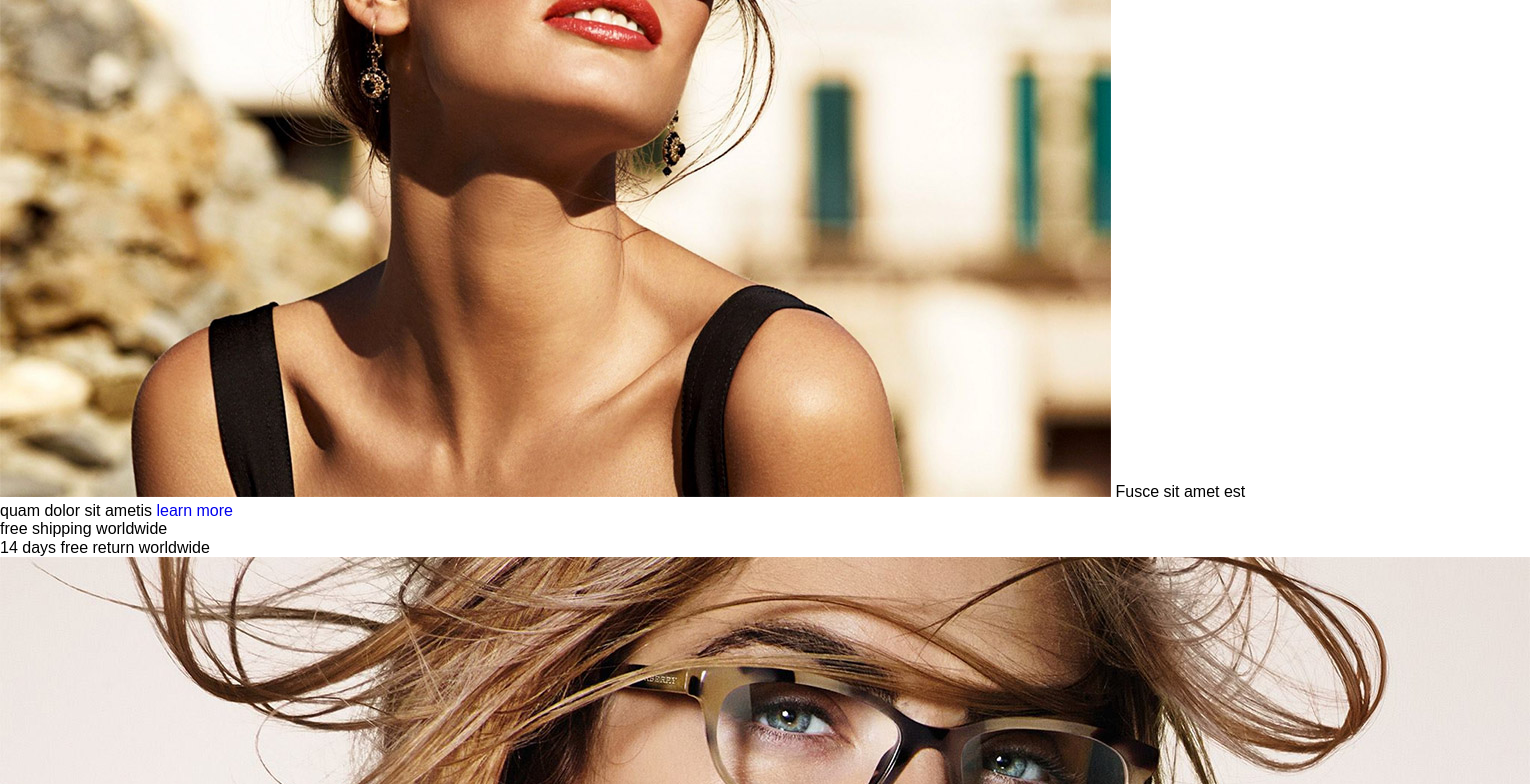
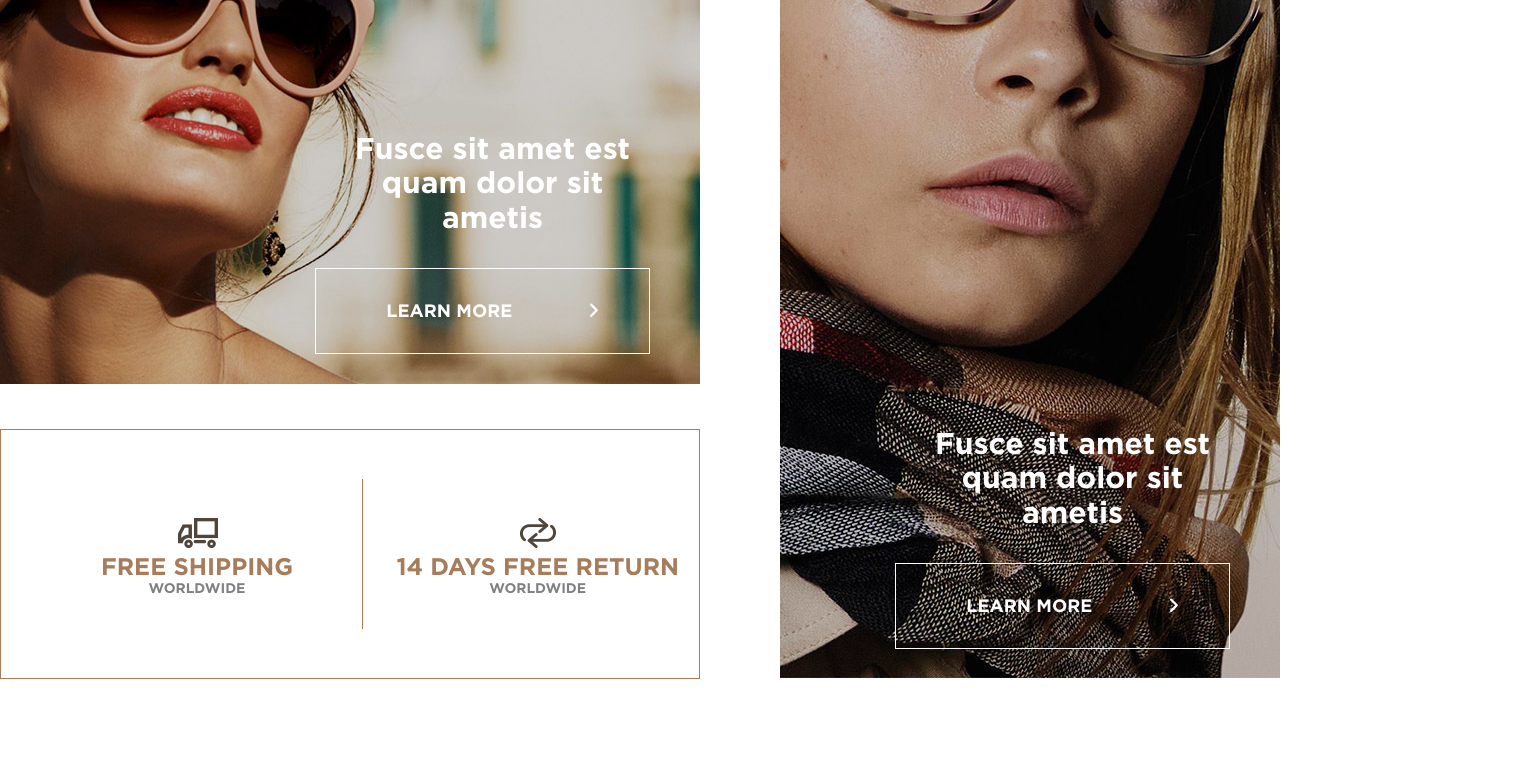
Before and after one commit to vlad-gritsenko/EyeCenter, a website: page app/index.html in a window 1280 px wide. Shown: the part 1080-1864 px from the top of the page, 1530 px wide, since content can reach past the window. After the commit the page ends 1759 px from the top, so only its background shows below. Drawn offline with Linux system fonts and the light colour scheme.

Commit message:
Added news and features block

```diff
--- a/app/css/fonts.css
+++ b/app/css/fonts.css
@@ -1,6 +1,11 @@
 @font-face {
   font-family: 'Roboto-Medium';
   src: url('../fonts/Roboto-Medium.ttf');
+}
+
+@font-face {
+  font-family: 'Roboto-Light';
+  src: url('../fonts/Roboto-Light.ttf');
 }
 
 @font-face {
--- a/app/index.html
+++ b/app/index.html
@@ -13,7 +13,7 @@
   <header>
     <div class="container">
       <div class="top">
-        <a href="#" class="logo">eye<strong>wear</strong></a>
+        <a href="#" class="logo">eye<span class="logo-bold">wear</span></a>
         <nav>
           <a href="#">Dioptric Glasses</a>
           <a href="#">Sunglasses</a>
@@ -46,10 +46,13 @@
   <main>
     <div class="container">
       <div class="news-and-features">
+        <div class="news-wrap">
           <div class="news-item-1">
             <img src="img/n-item-img-1.jpg" alt="picture one" class="n-item-img-1">
             <span class="news-title">Fusce sit amet est quam dolor sit ametis</span>
-          <a href="#" class="learn-more">learn more</a>
+            <a href="#" class="learn-more">learn more
+              <i class="fa fa-angle-right" aria-hidden="true"></i>
+            </a>
           </div>
           <div class="features">
             <div class="free-shipping">
@@ -63,10 +66,13 @@
               <span class="worldwide">worldwide</span>
             </div>
           </div>
+        </div>
         <div class="news-item-2">
           <img src="img/n-item-img-2.jpg" alt="picture one" class="n-item-img-1">
           <span class="news-title">Fusce sit amet est quam dolor sit ametis</span>
-          <a href="#" class="learn-more">learn more</a>
+          <a href="#" class="learn-more">learn more
+            <i class="fa fa-angle-right" aria-hidden="true"></i>
+          </a>
         </div>
       </div>
     </div>
--- a/app/sass/main.sass
+++ b/app/sass/main.sass
@@ -1,7 +1,7 @@
 @import "../sass/_vars.sass"
 @import "../sass/_mixins.sass"
 
-body
+*
   box-sizing: border-box
 
 a, a:visited
@@ -13,6 +13,7 @@ a, a:visited
 
 header
   padding-top: 85px
+  padding-bottom: 200px
   background-color: $beige
 
 .top
@@ -22,15 +23,17 @@ header
   margin-bottom: 200px
 
 .logo
-  @include font ('Roboto-Medium', 48px)
+  @include font ('Roboto-Light', 48px)
   line-height: 24px
   color: #303437
+  .logo-bold
+    @include font ('Roboto-Medium', 48px)
 
 nav
   max-width: 430px
   a
     margin-right: 25px
-    @include font ('Ghotam-Medium', 14px)
+    @include font ('Gotham-Medium', 14px)
     line-height: 24px
     font-weight: bold
     color: #212121
@@ -40,9 +43,12 @@ nav
       margin-right: 0
 
 .user-buttons
-  @include font ('Ghotam-Medium', 14px)
+  @include font ('Gotham-Medium', 14px)
   color: #212121
   text-transform: uppercase
+
+  a
+    color: #212121
 
   .fa-search
     margin-right: 20px
@@ -71,7 +77,7 @@ nav
 .m-en-title
   display: inline-block
   @include font ('Gotham-Bold', 140px)
-  color: #fff
+  colearlor: #fff
   text-transform: uppercase
 
 .women-sunglasses,
@@ -96,3 +102,107 @@ nav
       width: 1px
       height: 14px
       background-color: $brown
+
+.news-and-features
+  display: flex
+  justify-content: space-between
+  margin-top: -100px
+
+.news-title
+  position: absolute
+  right: 70px
+  bottom: 150px
+  width: 275px
+  text-align: center
+  @include font ('Gotham-Bold', 30px)
+  color: #fff
+
+.learn-more
+  position: absolute
+  right: 50px
+  bottom: 30px
+  padding: 30px 50px 30px 70px
+  border: 1px solid #fff
+  @include font ('Gotham-Bold', 18px)
+  line-height: 24px
+  color: #fff
+  text-transform: uppercase
+
+  .fa-angle-right
+    margin-left: 70px
+
+.news-item-1
+  position: relative
+  width: 700px
+  height: 620px
+  overflow: hidden
+
+  img
+    position: absolute
+    left: -400px
+    filter: brightness(.8)
+    z-index: 0
+
+.news-item-2
+  position: relative
+  width: 500px
+  height: 915px
+  overflow: hidden
+
+  img
+    position: absolute
+    left: -650px
+    filter: brightness(.8)
+    z-index: 0
+
+.features
+  display: flex
+  justify-content: space-between
+  width: 700px
+  height: 250px
+  margin-top: 45px
+  border: 1px solid $brown
+  @include font ('Gotham-Bold', 24px)
+  color: $brown
+  text-transform: uppercase
+
+.free-shipping
+  position: relative
+  display: flex
+  flex-direction: column
+  justify-content: center
+  align-items: center
+  margin: 0 100px 0 100px
+
+  &::after
+    position: absolute
+    right: -70px
+    content: ''
+    width: 1px
+    height: 150px
+    background-color: $brown
+
+
+.truck-icon
+  display: inline-block
+  width: 50px
+  height: 40px
+  background-image: url(../../img/features-sprite.png)
+
+.free-return
+  display: flex
+  flex-direction: column
+  justify-content: center
+  align-items: center
+  margin-right: 20px
+
+.return-icon
+  display: inline-block
+  width: 50px
+  height: 40px
+  background-image: url(../../img/features-sprite.png)
+  background-position: 100% 50%
+
+.worldwide
+  font-size: 14px
+  color: grey
```
Also changed, not shown: app/css/sass/main.css, app/fonts/Roboto-Light.ttf (added). Lines whose indentation alone changed are shown as unchanged.
